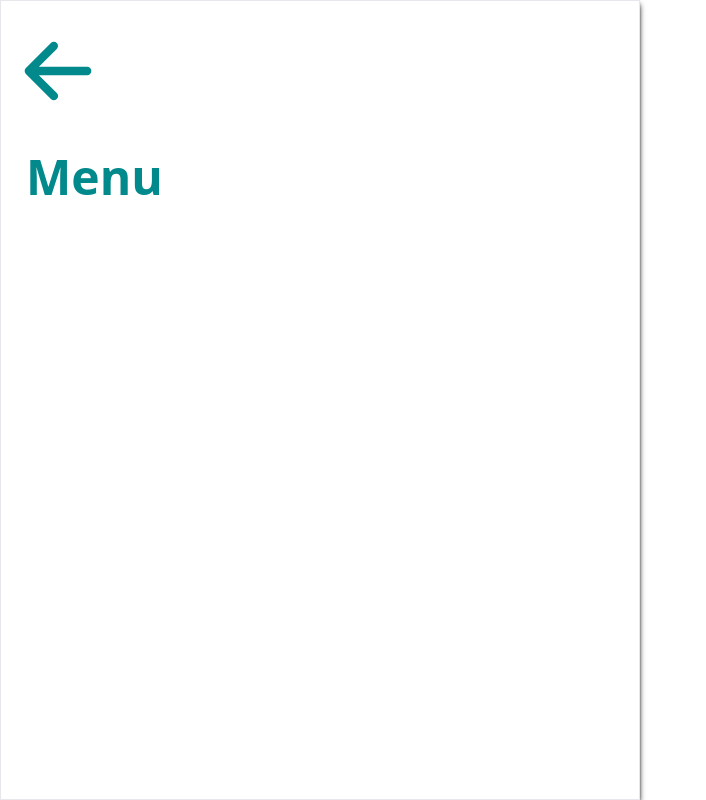
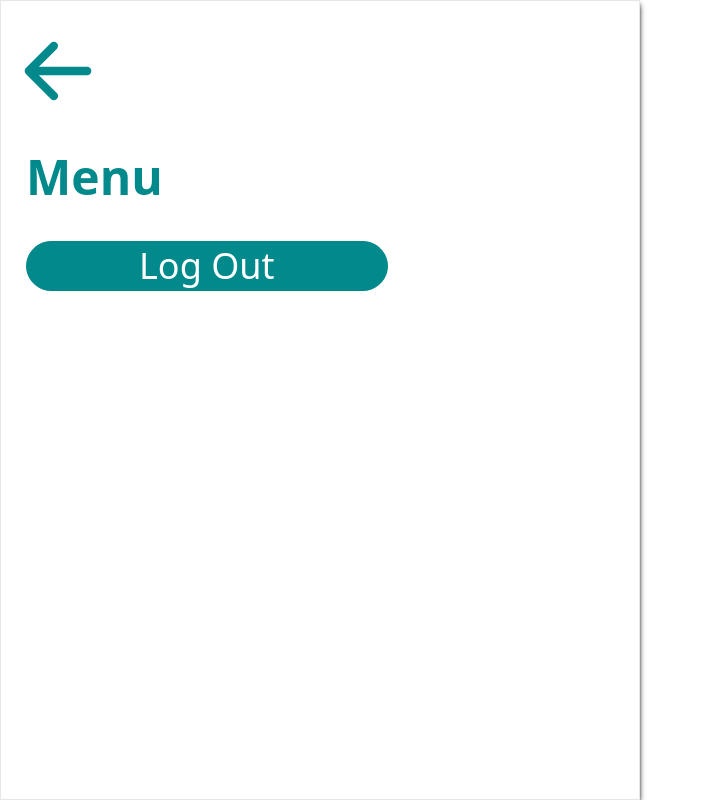
Before and after one commit to Garcia-Tony/ProBudgetApp, a React (Vite) app in the folder client/: page /home in a window 1280 px wide. Both pictures are taken after a click on the button 39 px from the left and 57 px from the top of the page. Shown: the whole page, without its empty margins (0-706 px from the left). Built offline with nearby package versions, Linux system fonts and the light colour scheme.

Commit message:
Create functionality for log out button with hover transition on popup

```diff
--- a/client/src/Pages/Home.tsx
+++ b/client/src/Pages/Home.tsx
@@ -40,9 +40,14 @@ export function Home() {
               />
             </svg>
           </button>
+
           <h2 className="text-4xl ml-3 text-[#01898B] font-bold mt-8 md:text-5xl md:ml-[25px]">
             Menu
           </h2>
+
+          <button className="md:text-4xl md:px-28 md:ml-[25px] text-2xl block text-center border border-[#01898B] rounded-full py-1 px-[55px] ml-3 mt-10 bg-[#01898B] text-white  hover:bg-[#016B6D] transition">
+            Log Out
+          </button>
         </div>
       )}
     </div>
```
